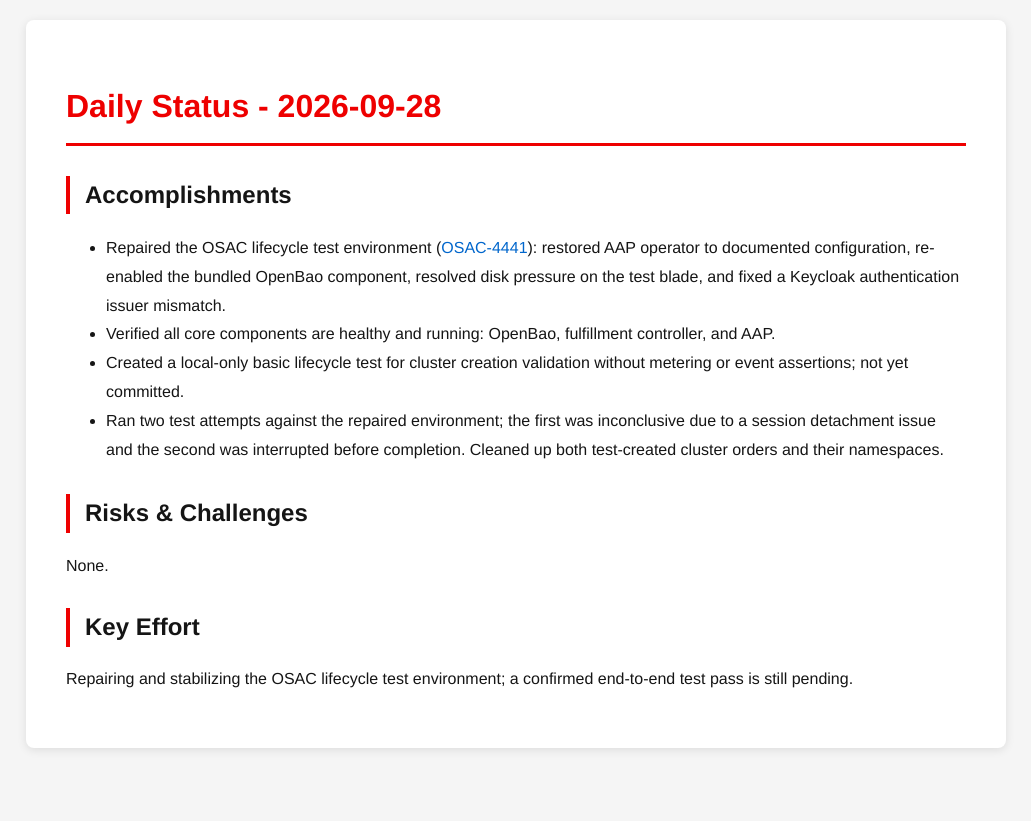
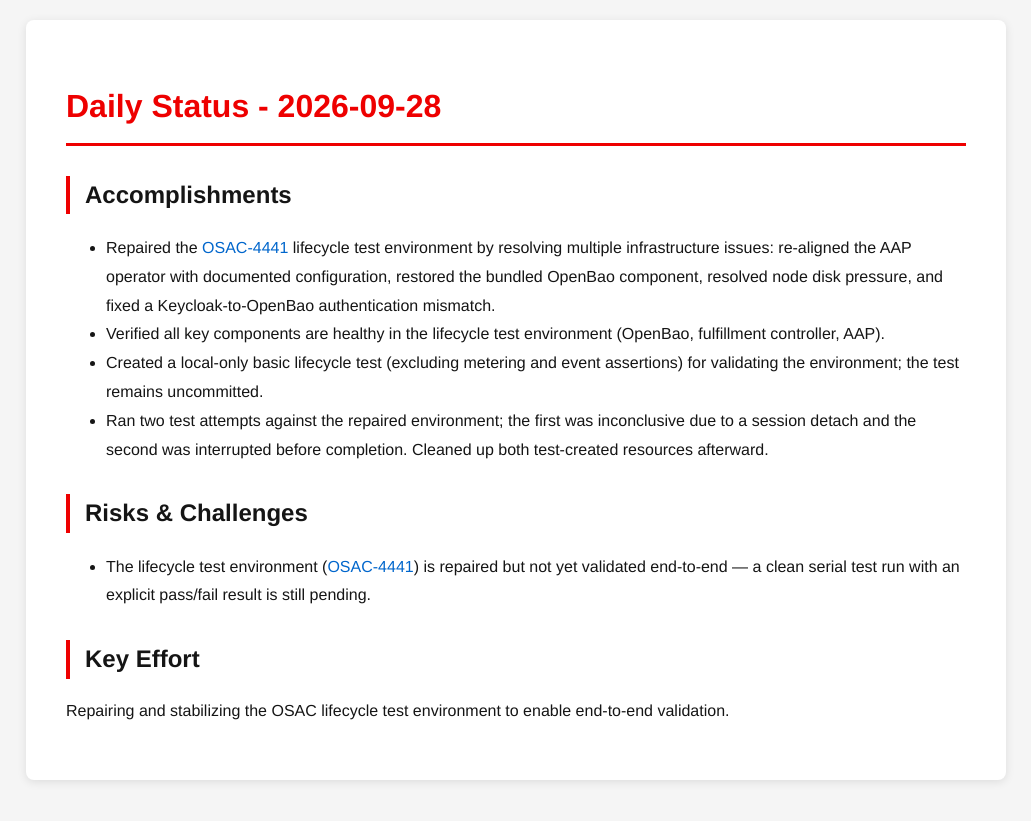
Before and after one commit to tzvatot/daily-status, a Jekyll site: the page built from 2026-09-28.md, in a window 1280 px wide. Shown: the top 821 px of the page, without its empty margins (124-1155 px from the left). Built offline with Jekyll 4.4.1, drawn with Linux system fonts in a browser that asks for light colours.

Commit message:
Daily status update - 2026-09-28

```diff
--- a/2026-09-28.md
+++ b/2026-09-28.md
@@ -7,13 +7,13 @@
 # Daily Status - 2026-09-28
 
 ## Accomplishments
-- Repaired the OSAC lifecycle test environment ([OSAC-4441](https://redhat.atlassian.net/browse/OSAC-4441)): restored AAP operator to documented configuration, re-enabled the bundled OpenBao component, resolved disk pressure on the test blade, and fixed a Keycloak authentication issuer mismatch.
-- Verified all core components are healthy and running: OpenBao, fulfillment controller, and AAP.
-- Created a local-only basic lifecycle test for cluster creation validation without metering or event assertions; not yet committed.
-- Ran two test attempts against the repaired environment; the first was inconclusive due to a session detachment issue and the second was interrupted before completion. Cleaned up both test-created cluster orders and their namespaces.
+- Repaired the [OSAC-4441](https://redhat.atlassian.net/browse/OSAC-4441) lifecycle test environment by resolving multiple infrastructure issues: re-aligned the AAP operator with documented configuration, restored the bundled OpenBao component, resolved node disk pressure, and fixed a Keycloak-to-OpenBao authentication mismatch.
+- Verified all key components are healthy in the lifecycle test environment (OpenBao, fulfillment controller, AAP).
+- Created a local-only basic lifecycle test (excluding metering and event assertions) for validating the environment; the test remains uncommitted.
+- Ran two test attempts against the repaired environment; the first was inconclusive due to a session detach and the second was interrupted before completion. Cleaned up both test-created resources afterward.
 
 ## Risks & Challenges
-None.
+- The lifecycle test environment ([OSAC-4441](https://redhat.atlassian.net/browse/OSAC-4441)) is repaired but not yet validated end-to-end — a clean serial test run with an explicit pass/fail result is still pending.
 
 ## Key Effort
-Repairing and stabilizing the OSAC lifecycle test environment; a confirmed end-to-end test pass is still pending.
+Repairing and stabilizing the OSAC lifecycle test environment to enable end-to-end validation.
```
